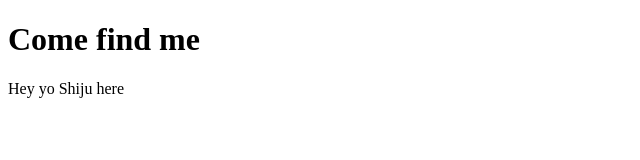
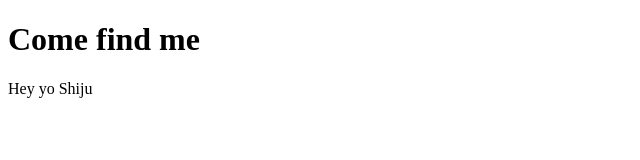
Before and after one commit to Shijuxo/Demogit2022, a plain HTML site: page index.html in a window 1280 px wide. Shown: the full height of the page, 0-640 px from the left. Drawn offline with Linux system fonts and the light colour scheme.

Commit message:
updated files version 2

```diff
--- a/index.html
+++ b/index.html
@@ -8,6 +8,6 @@
 </head>
 <body>
     <h1>Come find me</h1>
-    <p>Hey yo Shiju here</p>
+    <p>Hey yo Shiju </p>
 </body>
 </html>
```
Also changed, not shown: Receptionist.html (+2 -2 lines).
